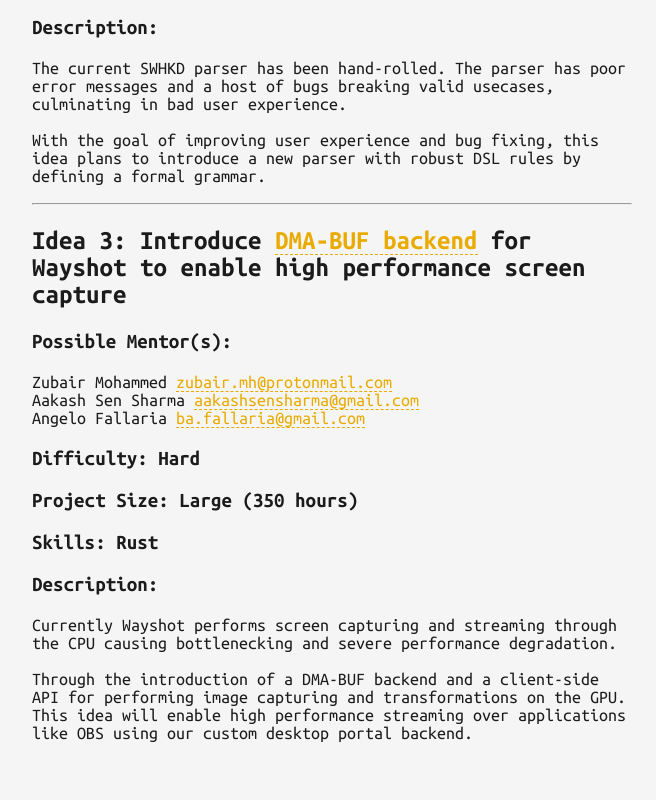
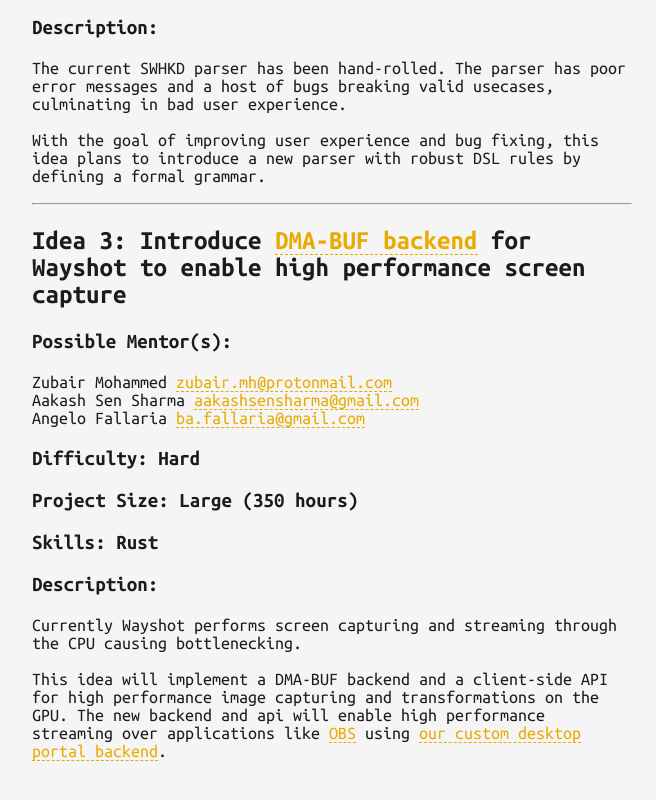
Before and after one commit to waycrate/waycrate.github.io, an Eleventy site: page outreach/gsoc/2024/idea-list.md in a window 1280 px wide. Shown: the part 1029-1829 px from the top of the page, without its empty margins (373-1029 px from the left). Built offline with nearby package versions, Linux system fonts and the light colour scheme; Eleventy itself is replaced by a stand-in of ours; files that its build step writes are made by us from their sources.

Commit message:
Grammar and wordage adjustments.

```diff
--- a/outreach/gsoc/2024/idea-list.md
+++ b/outreach/gsoc/2024/idea-list.md
@@ -61,7 +61,6 @@ With the goal of improving user experience and bug fixing, this idea plans to in
 
 ### Description:
 
-Currently Wayshot performs screen capturing and streaming through the CPU causing bottlenecking and severe performance degradation.
+Currently Wayshot performs screen capturing and streaming through the CPU causing bottlenecking.
 
-Through the introduction of a DMA-BUF backend and a client-side API for performing image capturing and transformations on the GPU.
-This idea will enable high performance streaming over applications like OBS using our custom desktop portal backend.
+This idea will implement a DMA-BUF backend and a client-side API for high performance image capturing and transformations on the GPU. The new backend and api will enable high performance streaming over applications like [OBS](https://github.com/obsproject/obs-studio) using [our custom desktop portal backend](https://github.com/waycrate/xdg-desktop-portal-luminous).
```
